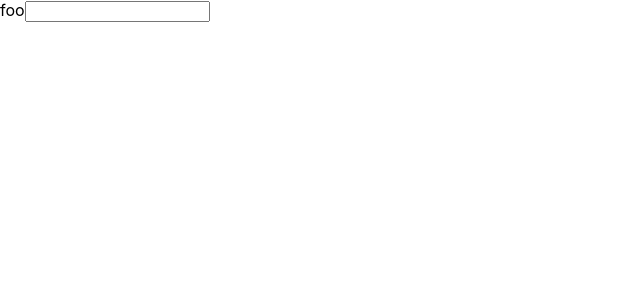
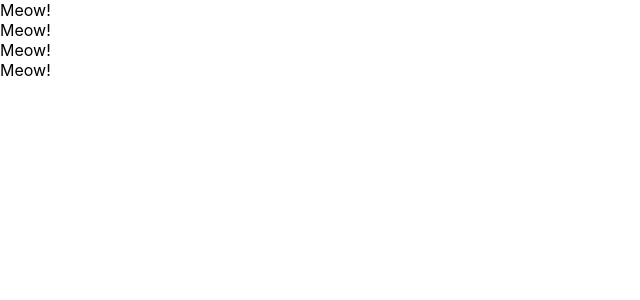
Before and after one commit to kozuke/react_redux_cloud, a React (Create React App) app: page / in a window 1280 px wide. Shown: the top 300 px of the page, without its empty margins (0-640 px from the left). Built offline with nearby package versions, Linux system fonts and the light colour scheme.

Commit message:
use component

```diff
--- a/src/App.js
+++ b/src/App.js
@@ -1,14 +1,31 @@
 import React, { Component } from 'react';
 
-class App extends Component {
-  render() {
-    return (
-      <React.Fragment>
-        <lable htmlFor="foo">foo</lable>
-        <input type="text" onChange={() => {console.log("I am clicked!")}}/>
-      </React.Fragment>
-    )
-  }
+// クラスComponent
+// class App extends Component {
+//   render() {
+//     return (
+//       <React.Fragment>
+//         <lable htmlFor="foo">foo</lable>
+//         <input type="text" onChange={() => {console.log("I am clicked!")}}/>
+//       </React.Fragment>
+//     )
+//   }
+// }
+
+// 関数Component
+const App = () => {
+  return (
+    <React.Fragment>
+      <Cat />
+      <Cat />
+      <Cat />
+      <Cat />
+    </React.Fragment>
+  )
+}
+
+const Cat = () => {
+  return <div>Meow!</div>
 }
 
 export default App;
```
